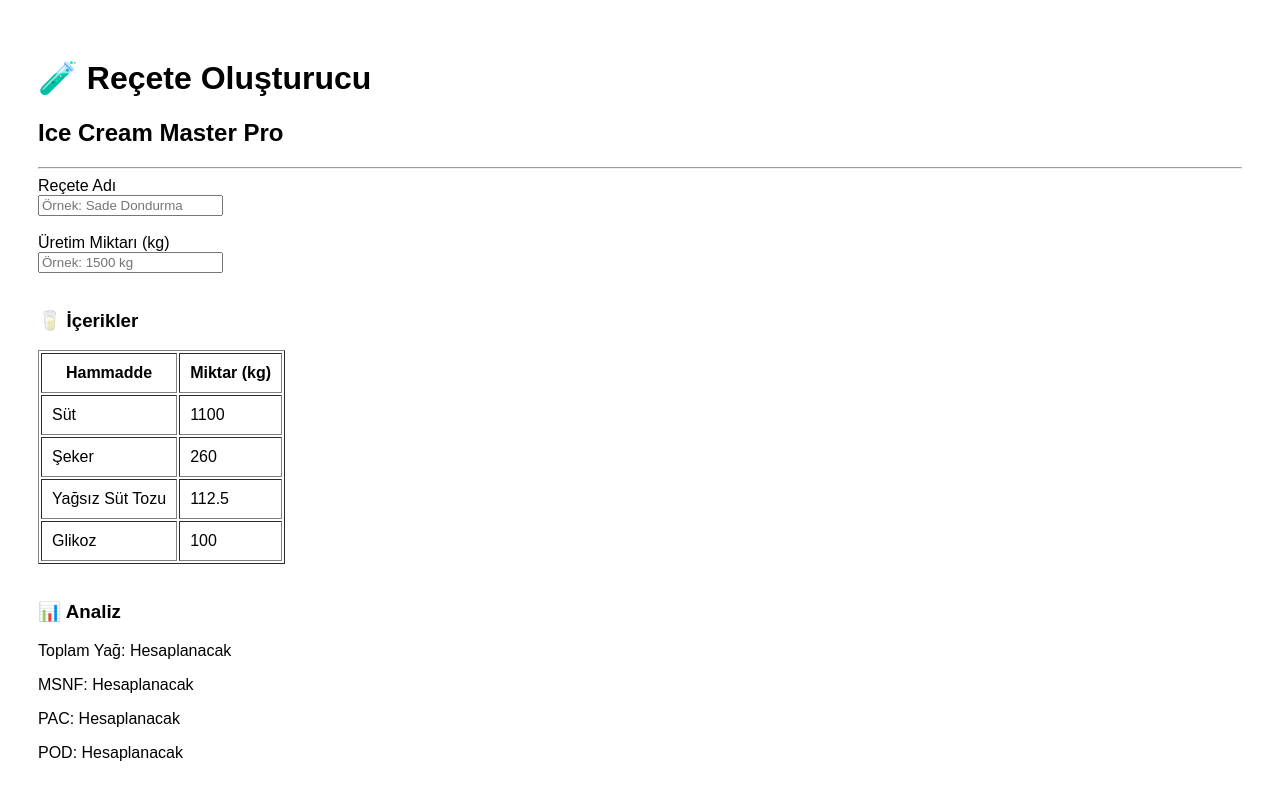
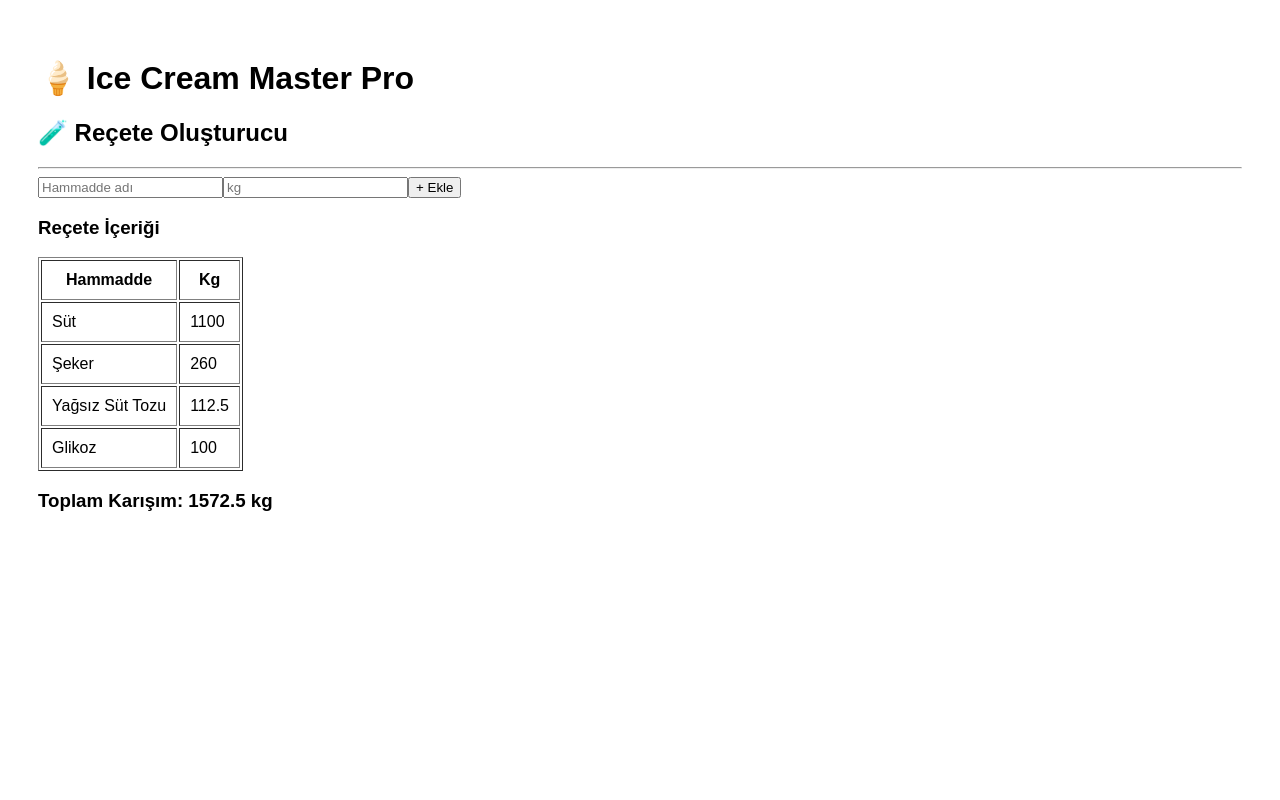
Before and after one commit to saadet0125-0125/Ice-Cream-Master-Pro, a Next.js app: page /recipe in a window 1280 px wide. Shown: the top 800 px of the page. Built offline with nearby package versions, Linux system fonts and the light colour scheme.

Commit message:
Update page.tsx

```diff
--- a/app/recipe/page.tsx
+++ b/app/recipe/page.tsx
@@ -4,94 +4,107 @@
 
 export default function RecipePage() {
 
-  const [recipeName, setRecipeName] = useState("");
-  const [amount, setAmount] = useState("");
-
-  const [ingredients, setIngredients] = useState([
-    {
-      name: "Süt",
-      kg: 1100,
-    },
-    {
-      name: "Şeker",
-      kg: 260,
-    },
-    {
-      name: "Yağsız Süt Tozu",
-      kg: 112.5,
-    },
-    {
-      name: "Glikoz",
-      kg: 100,
-    },
+  const [ingredients,setIngredients] = useState([
+    {name:"Süt",kg:1100},
+    {name:"Şeker",kg:260},
+    {name:"Yağsız Süt Tozu",kg:112.5},
+    {name:"Glikoz",kg:100}
   ]);
 
+  const [name,setName]=useState("");
+  const [kg,setKg]=useState("");
+
+  function addIngredient(){
+
+    if(name && kg){
+
+      setIngredients([
+        ...ingredients,
+        {
+          name:name,
+          kg:Number(kg)
+        }
+      ]);
+
+      setName("");
+      setKg("");
+
+    }
+
+  }
+
+  const totalKg = ingredients.reduce(
+    (toplam,item)=>toplam+item.kg,0
+  );
+
+
 return (
+
 <main style={{padding:30,fontFamily:"Arial"}}>
 
-      <h1>🧪 Reçete Oluşturucu</h1>
-      <h2>Ice Cream Master Pro</h2>
+<h1>🍦 Ice Cream Master Pro</h1>
 
-      <hr />
+<h2>🧪 Reçete Oluşturucu</h2>
 
-      <label>Reçete Adı</label>
-      <br />
+<hr/>
 
 <input
-        placeholder="Örnek: Sade Dondurma"
-        value={recipeName}
-        onChange={(e)=>setRecipeName(e.target.value)}
+placeholder="Hammadde adı"
+value={name}
+onChange={(e)=>setName(e.target.value)}
 />
 
-      <br /><br />
-
-      <label>Üretim Miktarı (kg)</label>
-      <br />
 
 <input
-        placeholder="Örnek: 1500 kg"
-        value={amount}
-        onChange={(e)=>setAmount(e.target.value)}
+placeholder="kg"
+value={kg}
+onChange={(e)=>setKg(e.target.value)}
 />
 
-      <br /><br />
 
-      <h3>🥛 İçerikler</h3>
+<button onClick={addIngredient}>
++ Ekle
+</button>
+
+
+<h3>Reçete İçeriği</h3>
+
 
 <table border={1} cellPadding={10}>
 
 <thead>
 <tr>
 <th>Hammadde</th>
-            <th>Miktar (kg)</th>
+<th>Kg</th>
 </tr>
 </thead>
 
+
 <tbody>
 
-        {ingredients.map((item,index)=>(
+{
+ingredients.map((item,index)=>(
 
 <tr key={index}>
 <td>{item.name}</td>
 <td>{item.kg}</td>
 </tr>
 
-        ))}
+))
+}
 
 </tbody>
 
 </table>
 
 
-      <br />
+<h3>
+Toplam Karışım: {totalKg} kg
+</h3>
 
-      <h3>📊 Analiz</h3>
-
-      <p>Toplam Yağ: Hesaplanacak</p>
-      <p>MSNF: Hesaplanacak</p>
-      <p>PAC: Hesaplanacak</p>
-      <p>POD: Hesaplanacak</p>
 
 </main>
-  );
+
+)
+
 }
```
Lines whose indentation alone changed are shown as unchanged.
